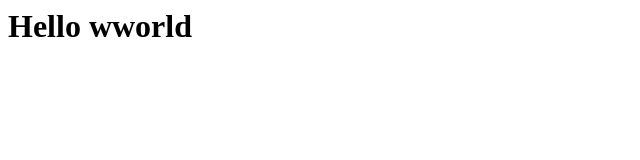
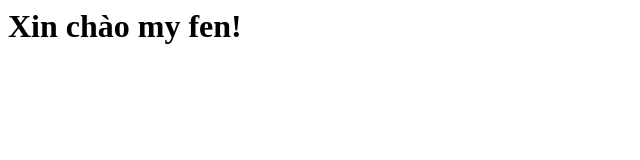
Before and after one commit to daotheminhtien138/Java26, a plain HTML site: page index.html in a window 1280 px wide. Shown: the whole page, without its empty margins (0-640 px from the left). Drawn offline with Linux system fonts and the light colour scheme.

Commit message:
Update index.html

```diff
--- a/index.html
+++ b/index.html
@@ -1 +1 @@
-<h1>Hello wworld</h1>
+<h1>Xin chào my fen!</h1>
```
